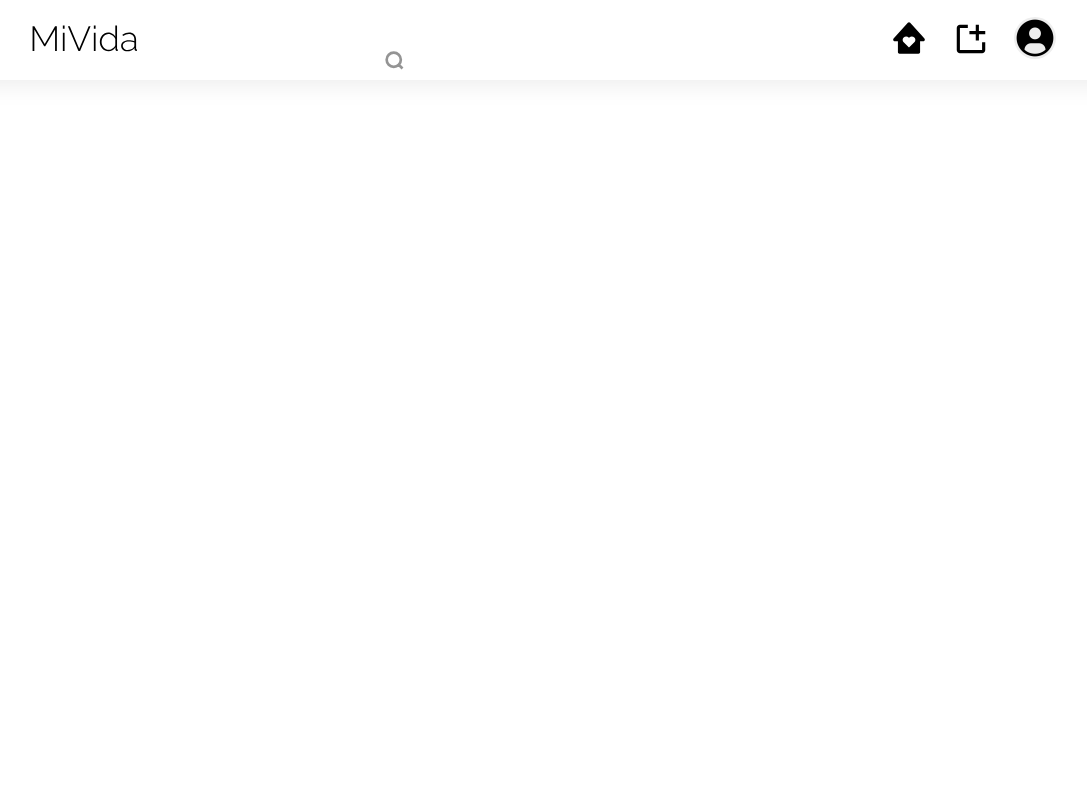
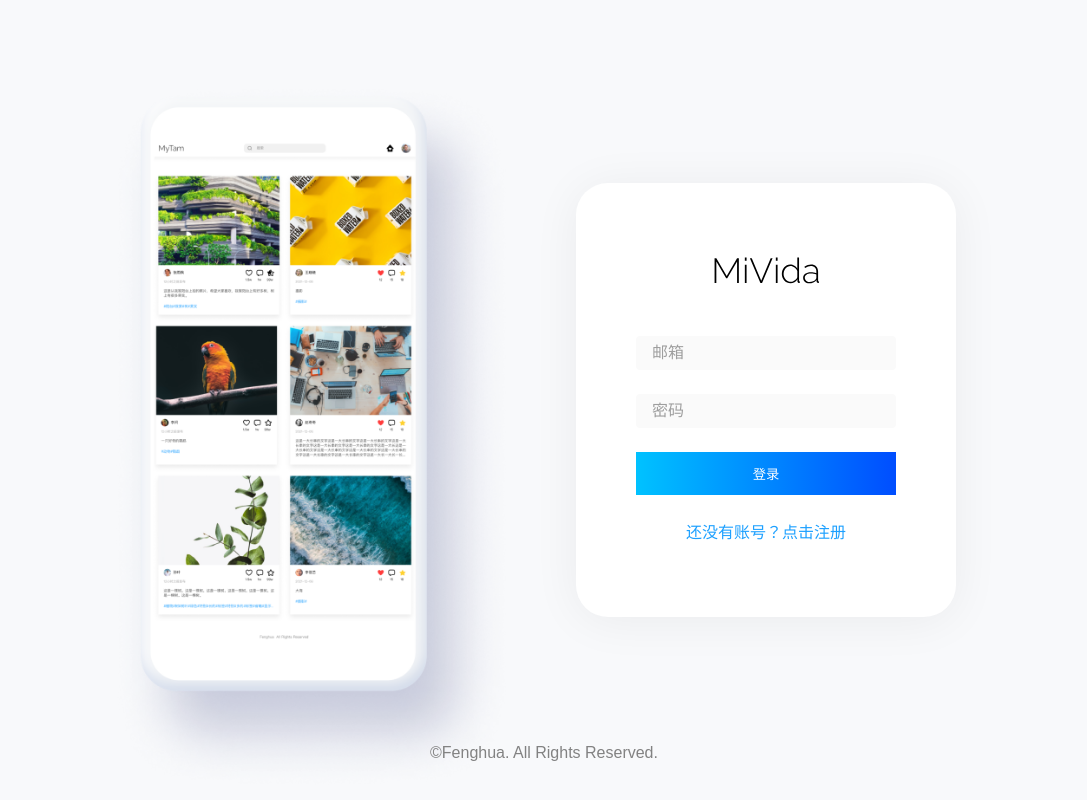
Before and after one commit to Jonathanbir/vue-instagram, a Vue app: page /login in a window 1280 px wide. Before the commit this address had no page. Shown: the whole page, without its empty margins (96-1183 px from the left). Built offline with nearby package versions, Linux system fonts and the light colour scheme.

Commit message:
commit: add LoginPage

```diff
--- a/src/App.vue
+++ b/src/App.vue
@@ -1,8 +1,14 @@
 <template>
-  <header class="header">
-    <NavBarVue />
-  </header>
-  <TheLayout><router-view></router-view></TheLayout>
+  <template v-if="$route.name !== 'login'">
+    <header class="header">
+      <NavBarVue />
+    </header>
+    <TheLayout><router-view></router-view></TheLayout>
+  </template>
+  <template v-else><router-view></router-view></template>
+  <footer class="footer" :class="{ inside: $route.name === 'login' }">
+    &copy;Fenghua. All Rights Reserved.
+  </footer>
 </template>
 
 <script setup>
@@ -16,4 +22,15 @@ import TheLayout from "./components/TheLayout.vue";
   height: 80px;
   box-shadow: 0px 4px 24px rgba(0, 0, 0, 0.08);
 }
+
+.footer {
+  text-align: center;
+  padding: 38px 0;
+  color: #828282;
+}
+.footer.inside {
+  position: absolute;
+  bottom: 0;
+  width: 100%;
+}
 </style>
--- /dev/null
+++ b/src/pages/LoginPage.vue
@@ -0,0 +1,140 @@
+<template>
+  <div class="loginPage">
+    <img src="../assets/phone.png" alt="" class="phoneImage" />
+    <div class="loginForm">
+      <img src="../assets/logo.svg" alt="" />
+      <form @submit.prevent>
+        <input type="email" placeholder="邮箱" v-model="email" />
+        <input
+          v-if="!isLogin"
+          type="text"
+          placeholder="用户名"
+          v-model="username"
+        />
+        <input type="password" placeholder="密码" v-model="password" />
+        <button
+          type="submit"
+          class="loginButton"
+          @click="isLogin ? login() : register()"
+        >
+          {{ isLogin ? "登录" : "注册" }}
+        </button>
+        <p @click="isLogin = !isLogin" class="info">
+          {{ isLogin ? "还没有账号？点击注册" : "已有账号？点击登录" }}
+        </p>
+        <div v-if="!isLogin" class="agreement">
+          <input
+            type="checkbox"
+            v-model="agreementChecked"
+          />勾选表示同意隐私协议和使用规范
+        </div>
+      </form>
+    </div>
+  </div>
+</template>
+<script setup>
+import { ref } from "vue";
+import { useStore } from "vuex";
+import { useRouter } from "vue-router";
+
+const isLogin = ref(true);
+
+const email = ref("");
+const username = ref("");
+const password = ref("");
+const agreementChecked = ref(false);
+
+const store = useStore();
+const router = useRouter();
+
+async function register() {
+  if (!agreementChecked.value) {
+    alert("请先阅读并同意隐私协议和使用规范");
+    return;
+  }
+  await store.dispatch("registerUser", {
+    email: email.value,
+    username: username.value,
+    password: password.value,
+  });
+  router.replace("/");
+}
+
+async function login() {
+  await store.dispatch("loginUser", {
+    email: email.value,
+    password: password.value,
+  });
+  router.replace("/");
+}
+</script>
+<style scoped>
+.loginPage {
+  display: grid;
+  grid-template-columns: 1fr 1fr;
+  align-items: center;
+  gap: 5vw;
+  width: 100vw;
+  height: 100vh;
+  max-width: 100%;
+  background: #f8f9fb;
+
+  padding: 0 10vw;
+}
+
+.phoneImage {
+  max-width: 400px;
+  position: relative;
+  top: 36px;
+  justify-self: end;
+}
+
+.loginForm {
+  justify-self: start;
+  box-shadow: 0px 4px 48px rgba(0, 0, 0, 0.06);
+  border-radius: 32px;
+  background: white;
+  padding: 74px 60px;
+
+  display: grid;
+  place-items: center;
+  row-gap: 52px;
+  width: 380px;
+}
+.loginForm > form {
+  display: grid;
+  row-gap: 24px;
+  width: 100%;
+  height: 100%;
+}
+
+input {
+  background: #fafafa;
+  border-radius: 4px;
+  border: none;
+}
+
+input::placeholder {
+  color: #9e9e9e;
+}
+
+.loginButton {
+  background: linear-gradient(89.93deg, #00c2ff 0.06%, #0047ff 105.68%);
+  padding: 12px 0;
+  color: white;
+  border: none;
+}
+
+.info {
+  color: #1da0ff;
+  text-align: center;
+  cursor: pointer;
+}
+
+.agreement {
+  color: #a1a1a1;
+  display: flex;
+  align-items: center;
+  gap: 6px;
+}
+</style>
--- a/src/routes.js
+++ b/src/routes.js
@@ -2,7 +2,7 @@ import HomePage from "./pages/HomePage.vue";
 import SearchPage from "./pages/SearchPage.vue";
 import ProfilePage from "./pages/ProfilePage.vue";
 import ProfileEdittingPage from "./pages/ProfileEdittingPage.vue";
-// import LoginPage from "./pages/LoginPage.vue";
+import LoginPage from "./pages/LoginPage.vue";
 import { createRouter, createWebHistory } from "vue-router";
 // import { getJwtToken } from "./apis/auth";
 
@@ -27,11 +27,11 @@ const routes = [
     name: "profileEdit",
     component: ProfileEdittingPage,
   },
-  // {
-  //   path: "/login",
-  //   name: "login",
-  //   component: LoginPage,
-  // },
+  {
+    path: "/login",
+    name: "login",
+    component: LoginPage,
+  },
 ];
 
 const router = createRouter({
```
